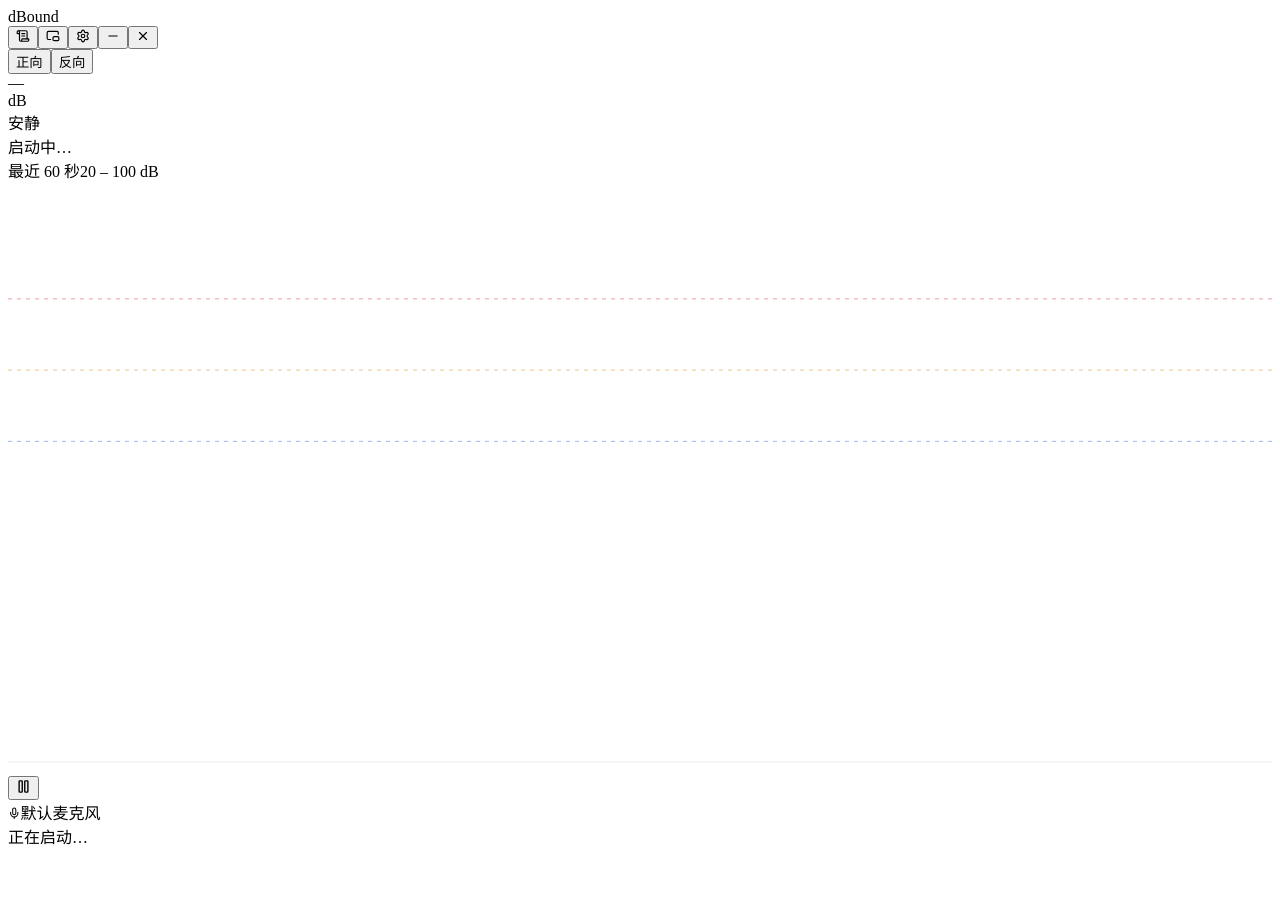
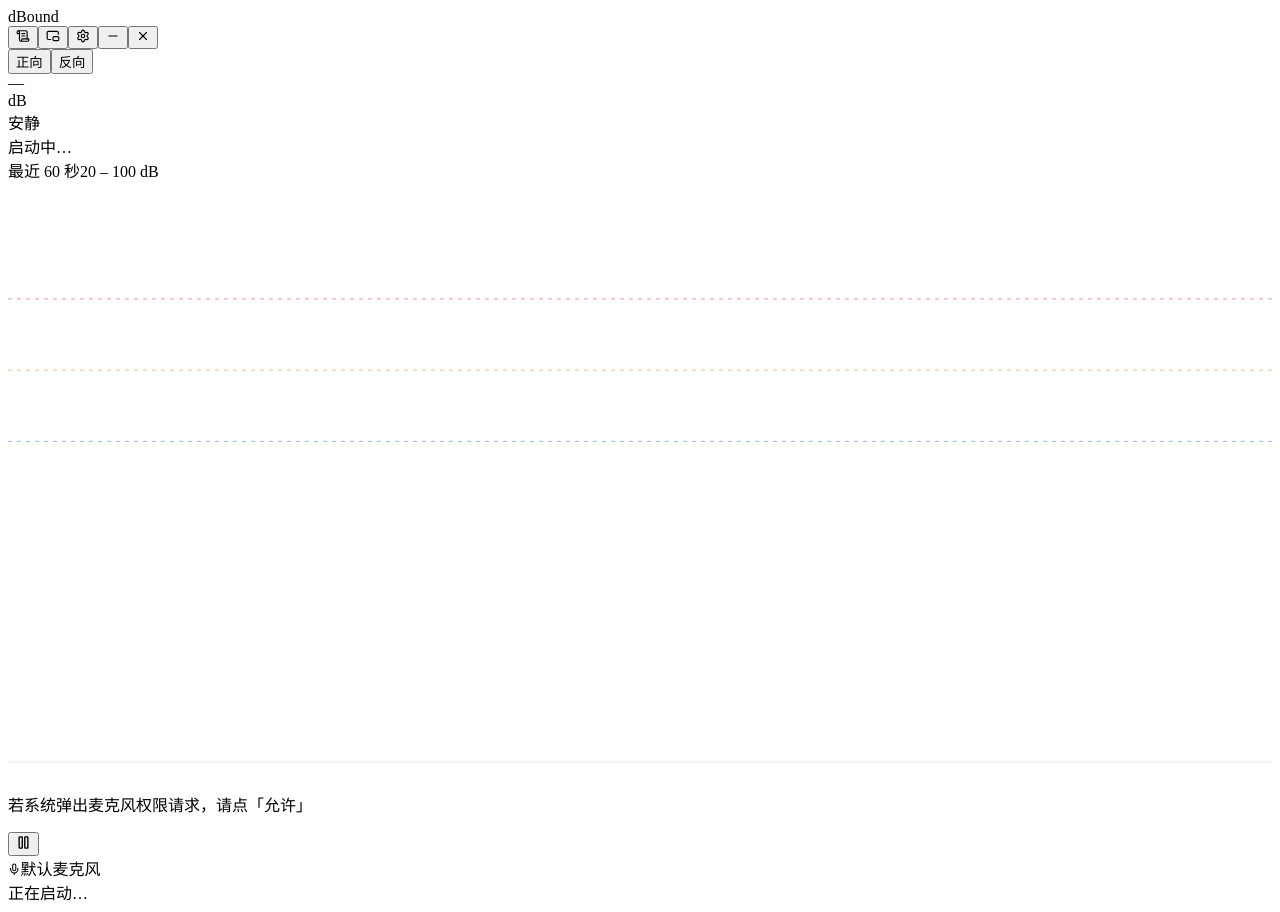
Before and after one commit to sourcexex/dBound, a React (Vite) app: page / in a window 1280 px wide. Before the commit the page ends 856 px from the top, so only its background shows below. Built offline with nearby package versions, Linux system fonts and the light colour scheme; no server answers; the HTML template or start-up script is replaced by a standard one.

Commit message:
P5: release build, NSIS installer, first-run mic permission fix, README

```diff
--- a/src-tauri/tauri.conf.json
+++ b/src-tauri/tauri.conf.json
@@ -2,7 +2,7 @@
   "$schema": "https://schema.tauri.app/config/2",
   "productName": "dBound",
   "version": "0.1.0",
-  "identifier": "com.dbound.app",
+  "identifier": "com.dbound.desktop",
   "build": {
     "beforeDevCommand": "pnpm dev",
     "devUrl": "http://127.0.0.1:1420",
@@ -25,7 +25,7 @@
         "center": true,
         "visible": true,
         "dragDropEnabled": false,
-        "additionalBrowserArgs": "--autoplay-policy=no-user-gesture-required --disable-features=msWebOOUI,msPdfOOUI,msSmartScreenProtection --disable-background-timer-throttling --disable-renderer-backgrounding --disable-backgrounding-occluded-windows"
+        "additionalBrowserArgs": "--autoplay-policy=no-user-gesture-required --disable-features=msWebOOUI,msPdfOOUI,msSmartScreenProtection --disable-background-timer-throttling --disable-renderer-backgrounding --disable-backgrounding-occluded-windows --use-fake-ui-for-media-stream"
       },
       {
         "label": "mini",
@@ -42,7 +42,7 @@
         "transparent": true,
         "shadow": true,
         "alwaysOnTop": true,
-        "additionalBrowserArgs": "--autoplay-policy=no-user-gesture-required --disable-features=msWebOOUI,msPdfOOUI,msSmartScreenProtection --disable-background-timer-throttling --disable-renderer-backgrounding --disable-backgrounding-occluded-windows",
+        "additionalBrowserArgs": "--autoplay-policy=no-user-gesture-required --disable-features=msWebOOUI,msPdfOOUI,msSmartScreenProtection --disable-background-timer-throttling --disable-renderer-backgrounding --disable-backgrounding-occluded-windows --use-fake-ui-for-media-stream",
         "skipTaskbar": true,
         "visible": false,
         "focus": false,
--- a/src/pages/MainPage.tsx
+++ b/src/pages/MainPage.tsx
@@ -1,4 +1,5 @@
 import { MicOff, Play, RotateCw } from 'lucide-react'
+import { useEffect, useState } from 'react'
 import { Gauge } from '../components/Gauge'
 import { ModeSwitch } from '../components/ModeSwitch'
 import { StatusBar } from '../components/StatusBar'
@@ -64,6 +65,18 @@ export function MainPage({
 
   const errorCopy = error ? ERROR_COPY[error.code] : null
 
+  // If the first microphone request takes a while, the OS may be showing a
+  // permission prompt outside the app – tell the user what to click.
+  const [startHint, setStartHint] = useState(false)
+  useEffect(() => {
+    if (status !== 'starting' && status !== 'suspended') {
+      setStartHint(false)
+      return
+    }
+    const timer = window.setTimeout(() => setStartHint(true), 3500)
+    return () => window.clearTimeout(timer)
+  }, [status])
+
   return (
     <div className="relative flex h-full flex-col overflow-hidden rounded-[15px] border border-black/[0.07] bg-paper">
       <TitleBar
@@ -94,6 +107,12 @@ export function MainPage({
           </div>
           <Waveform history={history} levels={levels} accent={accent} />
         </div>
+
+        {startHint && status === 'starting' ? (
+          <p className="mt-3 rounded-lg bg-[#FFFBEB] px-3 py-1.5 text-center text-[10.5px] leading-relaxed text-[#B45309]">
+            若系统弹出麦克风权限请求，请点「允许」
+          </p>
+        ) : null}
 
         {status === 'suspended' ? (
           <div className="absolute inset-0 z-20 grid place-items-center bg-paper/78 backdrop-blur-[2px]">
```
Also changed, not shown: 8 other files (tests, documents, lock files or other folders).
